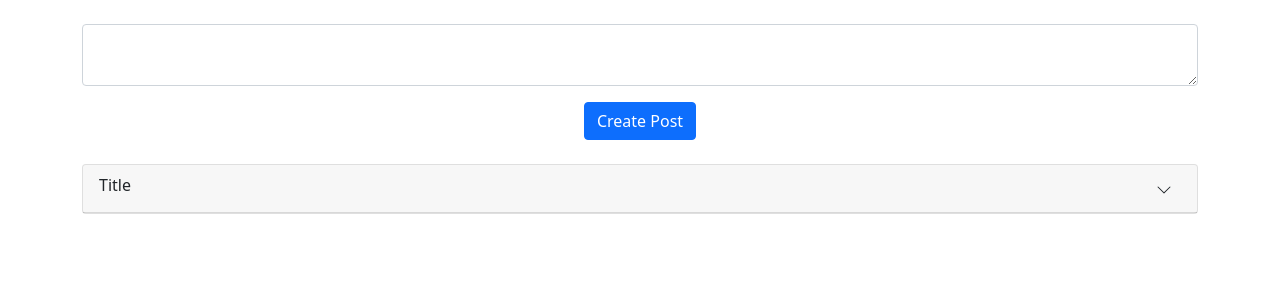
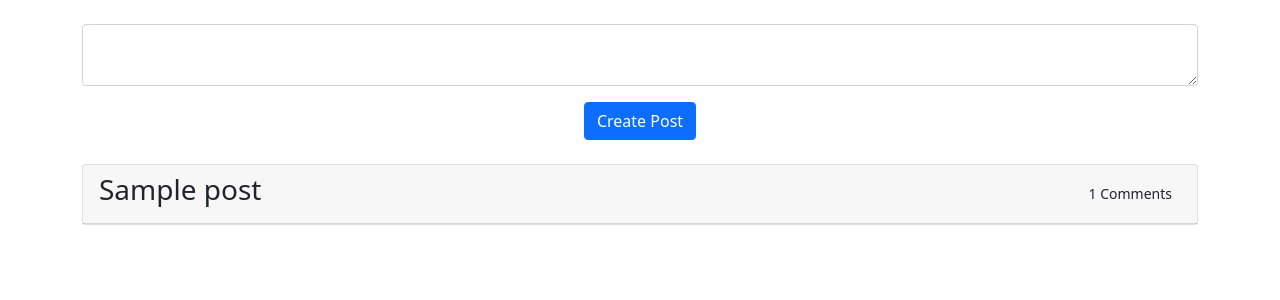
Before and after one commit to techsharif/quora-flask, a Flask app: template frontend/templates/home.html in a window 1280 px wide. Shown: the part 56-356 px from the top of the page. Run offline with Flask 2, Linux system fonts and the light colour scheme; the template is opened without the code that fills it: most values are stand-ins (such as "Sample title", 1, 10 or a date in 2020).

Commit message:
add post and comment view

```diff
--- a/frontend/app.py
+++ b/frontend/app.py
@@ -1,4 +1,3 @@
-from urllib import request
 from urllib import request
 
 from flask import Flask, render_template, make_response, request, redirect, url_for, session
@@ -17,8 +16,9 @@ app.secret_key = 'super secret key'
 
 class Home(Resource):
     def get(self):
-        posts = home_request();
-        return make_response(render_template("home.html"), 200)
+        posts = home_request()
+        print(posts)
+        return make_response(render_template("home.html", posts=posts), 200)
 
 
 class Login(Resource):
--- a/frontend/request_service.py
+++ b/frontend/request_service.py
@@ -26,4 +26,17 @@ def home_request():
     response = requests.get(HOME_URL, auth=get_auth())
     if response.status_code != 200:
         raise Exception(response.json().get("message"))
-    return response.json()
+    return process_post_response(response.json())
+
+
+def process_post_response(response):
+    for post in response:
+        post["id"] = post["_id"]["$oid"]
+        post["comments"]["_items"] = process_comments(post["comments"]["items"])
+    return response
+
+
+def process_comments(items: dict):
+    comments = list(items.values())
+    comments.sort(key=lambda comment: comment["created_at"])
+    return comments
--- a/frontend/templates/home.html
+++ b/frontend/templates/home.html
@@ -20,30 +20,33 @@
     <br>
 
 
+
+    {% if posts %}
+
+        {% for post in posts %}
+
             <div class="card">
             <div class="card-header justify-content-between" style="display: flex; flex-direction: row">
-            <div>Title</div>
-            <button class="btn btn-sm" type="button" data-bs-toggle="collapse" data-bs-target="#collapseExample"
-                    aria-expanded="false" aria-controls="collapseExample">
-                <svg xmlns="http://www.w3.org/2000/svg" width="16" height="16" fill="currentColor"
-                     class="bi bi-chevron-down" viewBox="0 0 16 16">
-                    <path fill-rule="evenodd"
-                          d="M1.646 4.646a.5.5 0 0 1 .708 0L8 10.293l5.646-5.647a.5.5 0 0 1 .708.708l-6 6a.5.5 0 0 1-.708 0l-6-6a.5.5 0 0 1 0-.708z"/>
-                </svg>
+                <h3>{{ post.title }}</h3>
+                <button class="btn btn-sm" type="button" data-bs-toggle="collapse"
+                        data-bs-target="#collapse{{ post.id }}"
+                        aria-expanded="false" aria-controls="collapse{{ post.id }}">
+                    {{ post.comments.size }} Comments
                 </button>
             </div>
-        <div class="collapse" id="collapseExample">
+
+            <div class="collapse" id="collapse{{ post.id }}">
                 <div class="card-body">
+                    {% for comment in post.comments._items %}
+
                         <div class="justify-content-between" style="display: flex; flex-direction: row">
-                    <div>Comment 1</div>
-                    <button class="btn btn-sm btn-danger" type="button"> x </button>
+                            <h5>{{ comment.title }}</h5>
+                            <button class="btn btn-sm btn-danger" type="button"> x</button>
                         </div>
+                        <p>by <b>{{ comment.username }}</b> at <b>{{ comment.created_at }}</b></p>
                         <hr>
-                <div class="justify-content-between" style="display: flex; flex-direction: row">
-                    <div>Comment 2</div>
-                    <button class="btn btn-sm btn-danger" type="button"> x </button>
-                </div>
-                <hr>
+
+                    {% endfor %}
                     <br>
                     <form action="">
                         <div class="input-group mb-3">
@@ -55,10 +58,17 @@
                 </div>
 
                 <div class="card-footer justify-content-between" style="display: flex; flex-direction: row">
-                <div>Date</div>
-                <div>By Username</div>
+                    <div>{{ post.created_at }}</div>
+                    <div>By <b>{{ post.username }}</b></div>
                 </div>
             </div>
+
+        {% endfor %}
+
+    {% else %}
+        <p>No post available</p>
+
+    {% endif %}
 
 
 </div>
```
Lines whose indentation alone changed are shown as unchanged.
